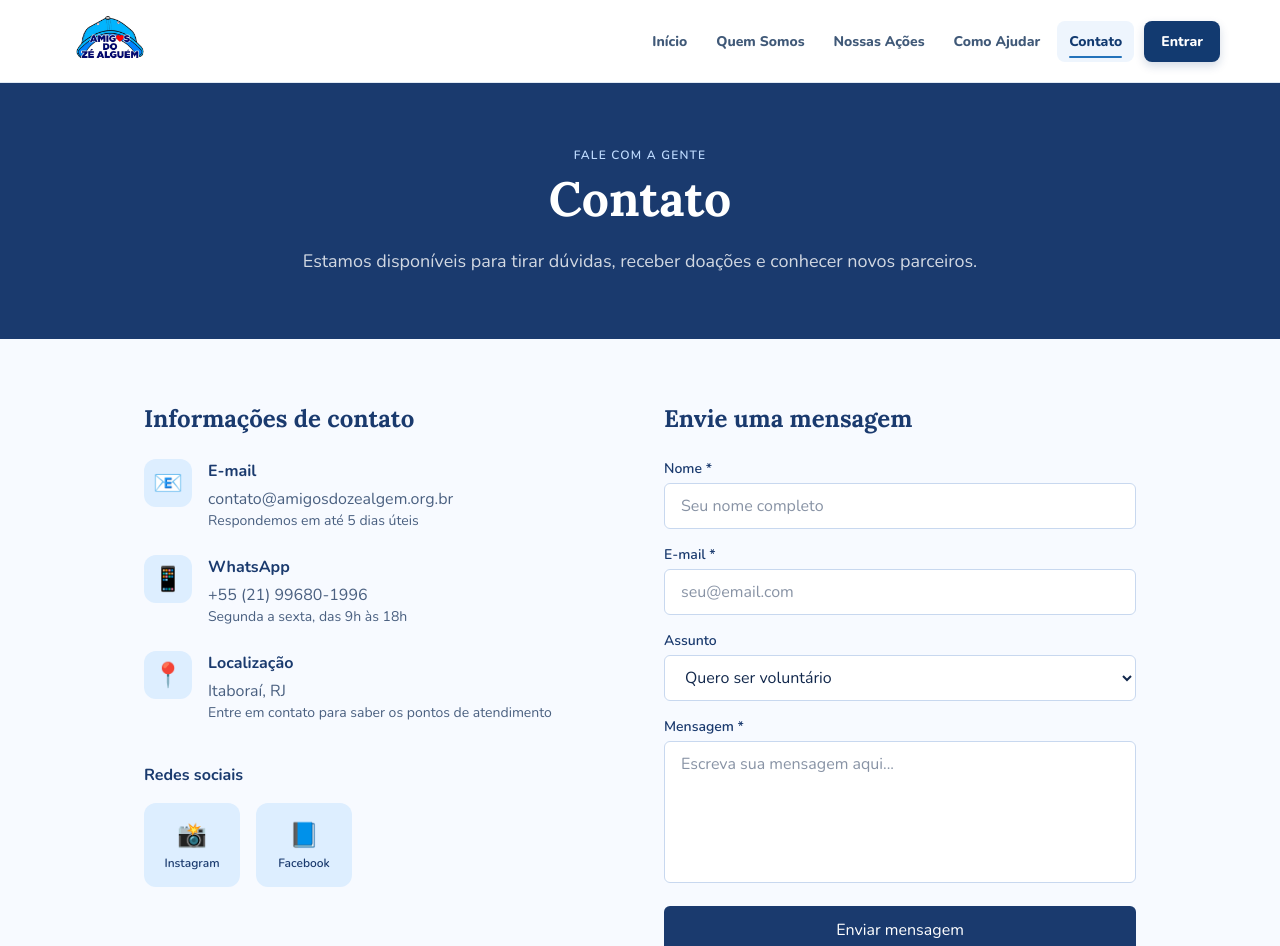
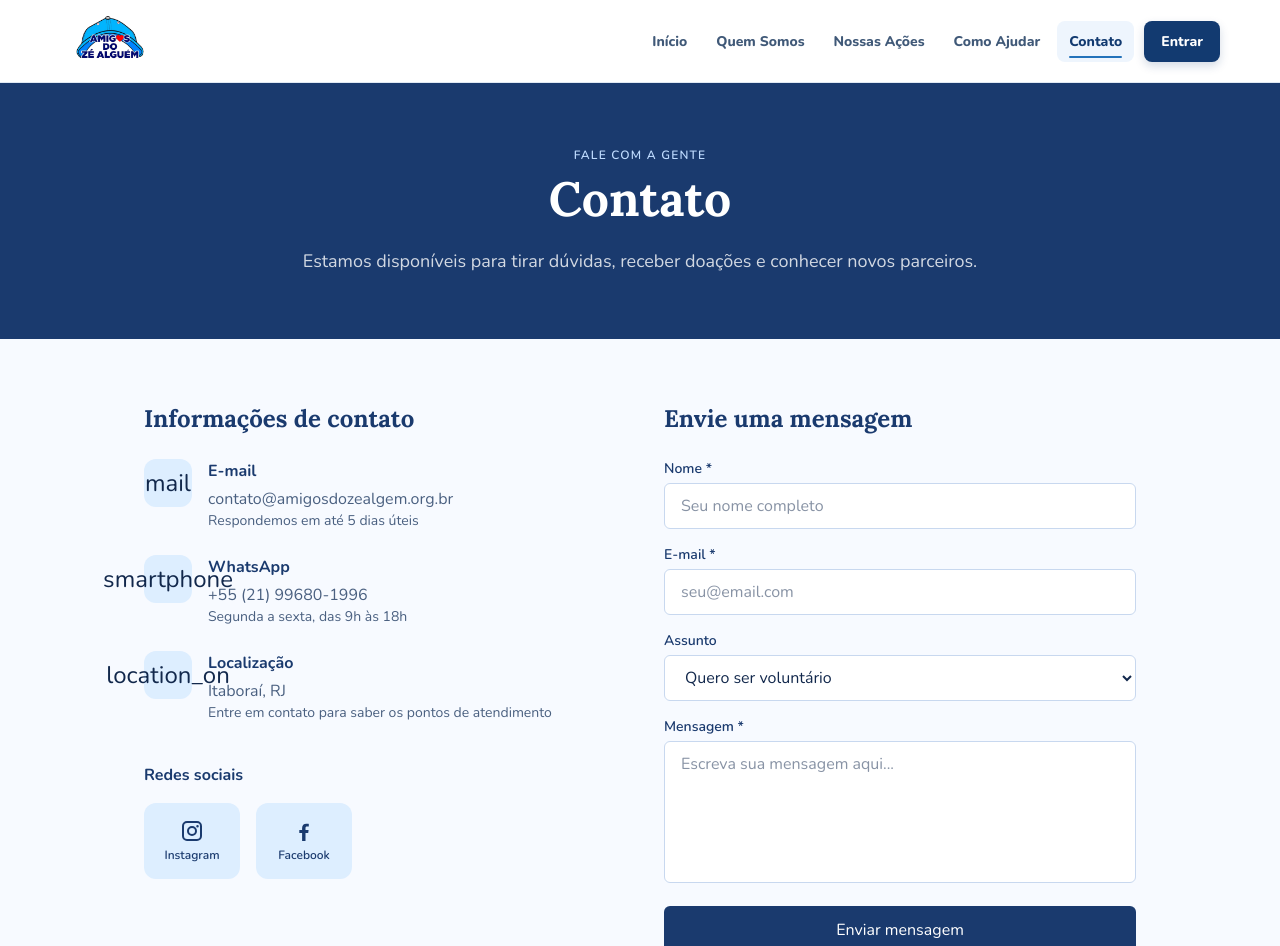
Before and after one commit to RAZIEL-SEC/Trabalho-Web-III, a React (Vite) app: page /contato in a window 1280 px wide. Shown: the top 946 px of the page. Built offline with nearby package versions, Linux system fonts and the light colour scheme; the HTML template or start-up script is replaced by a standard one.

Commit message:
Replace emoji with vector icons in Contato.tsx

```diff
--- a/src/pages/public/Contato.tsx
+++ b/src/pages/public/Contato.tsx
@@ -1,4 +1,5 @@
 import { useState } from 'react';
+import Icon from '../../components/Icon';
 
 export default function Contato() {
   const [submissionMessage, setSubmissionMessage] = useState('');
@@ -21,7 +22,7 @@ export default function Contato() {
 
             <div className="space-y-6">
               <div className="flex gap-4 items-start">
-                <div className="w-12 h-12 bg-[#ddeeff] rounded-xl flex items-center justify-center text-2xl shrink-0">📧</div>
+                <div className="w-12 h-12 bg-[#ddeeff] rounded-xl flex items-center justify-center text-2xl shrink-0"><Icon name="mail" size={24} /></div>
                 <div>
                   <h3 className="font-bold text-[#1a3a6e] mb-1">E-mail</h3>
                   <p className="text-[#4a6080]">contato@amigosdozealgem.org.br</p>
@@ -30,7 +31,7 @@ export default function Contato() {
               </div>
 
               <div className="flex gap-4 items-start">
-                <div className="w-12 h-12 bg-[#ddeeff] rounded-xl flex items-center justify-center text-2xl shrink-0">📱</div>
+                <div className="w-12 h-12 bg-[#ddeeff] rounded-xl flex items-center justify-center text-2xl shrink-0"><Icon name="smartphone" size={24} /></div>
                 <div>
                   <h3 className="font-bold text-[#1a3a6e] mb-1">WhatsApp</h3>
                   <p className="text-[#4a6080]">+55 (21) 99680-1996</p>
@@ -39,7 +40,7 @@ export default function Contato() {
               </div>
 
               <div className="flex gap-4 items-start">
-                <div className="w-12 h-12 bg-[#ddeeff] rounded-xl flex items-center justify-center text-2xl shrink-0">📍</div>
+                <div className="w-12 h-12 bg-[#ddeeff] rounded-xl flex items-center justify-center text-2xl shrink-0"><Icon name="location_on" size={24} /></div>
                 <div>
                   <h3 className="font-bold text-[#1a3a6e] mb-1">Localização</h3>
                   <p className="text-[#4a6080]">Itaboraí, RJ</p>
@@ -53,8 +54,8 @@ export default function Contato() {
               <h3 className="font-bold text-[#1a3a6e] mb-4">Redes sociais</h3>
               <div className="flex gap-4">
                 {[
-                  { label: 'Instagram', icon: '📸', href: 'https://www.instagram.com/amigosdozealguem/', external: true },
-                  { label: 'Facebook', icon: '📘', href: 'https://www.facebook.com/AmigosDoZeAlguem', external: true },
+                  { label: 'Instagram', icon: 'instagram', href: 'https://www.instagram.com/amigosdozealguem/', external: true },
+                  { label: 'Facebook', icon: 'facebook', href: 'https://www.facebook.com/AmigosDoZeAlguem', external: true },
                 ].map(({ label, icon, href, external }) => (
                   <a
                     key={label}
@@ -63,7 +64,7 @@ export default function Contato() {
                     rel={external ? 'noopener noreferrer' : undefined}
                     className="flex flex-col items-center gap-1 bg-[#ddeeff] rounded-xl p-4 hover:bg-[#c8d8ef] transition-colors w-24"
                   >
-                    <span className="text-2xl">{icon}</span>
+                    <Icon name={icon} size={24} className="text-[#1a3a6e]" />
                     <span className="text-xs font-semibold text-[#1a3a6e]">{label}</span>
                   </a>
                 ))}
```
